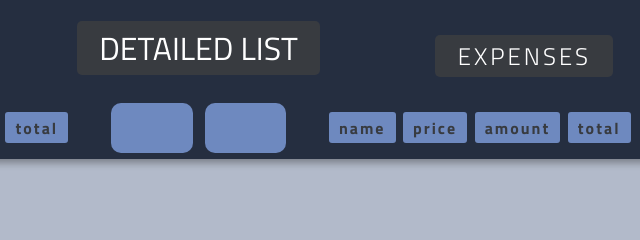
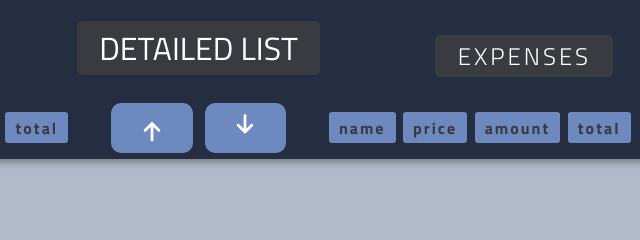
Before and after one commit to yarexmarvin/budget_calculator, a plain HTML site: page index.html in a window 1280 px wide. Shown: the top 240 px of the page, 616-1256 px from the left. Drawn offline with Linux system fonts and the light colour scheme.

Commit message:
Update index.html

```diff
--- a/index.html
+++ b/index.html
@@ -39,9 +39,9 @@
                 </div>
 
                 <div class="header_button">
-                    <button class="up "><i class=" fa-arrow-up btn-2"></i></button>
+                    <button class="up "><i class="fas fa-arrow-up btn-2" style="display:flex;"></i></button>
 
-                    <button class="down "><i class=" fa-arrow-down btn-1"></i></button>
+                    <button class="down "><i class="fas fa-arrow-down btn-1" style="display:flex;"></i></button>
                 </div>
 
                 <div class="expenses_details">
```
